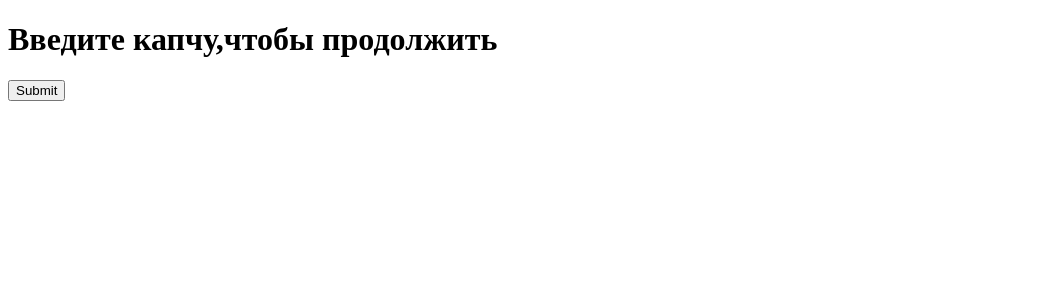
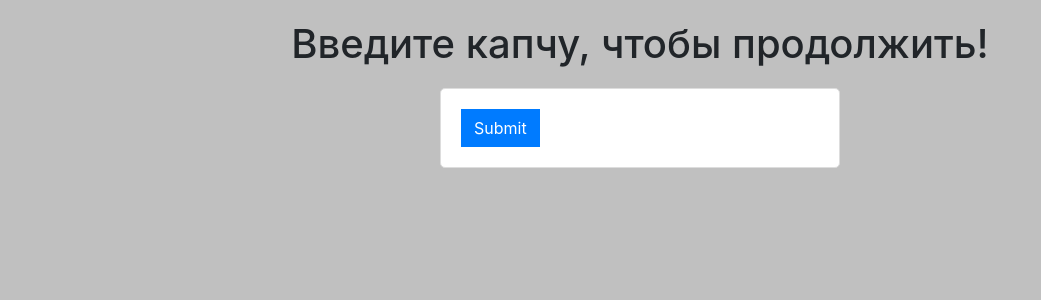
Before and after one commit to llveituppp/flaskWEB, a Flask app: page / in a window 1280 px wide. Shown: the top 300 px of the page, without its empty margins (0-1041 px from the left). Run offline with Flask 3, Linux system fonts and the light colour scheme; some libraries are stand-ins or nearby versions.

Commit message:
asdsadas

```diff
--- a/templates/index.html
+++ b/templates/index.html
@@ -2,15 +2,46 @@
 <html>
 <head>
   <title>Лабораторная 3</title>
+  <link rel="stylesheet" href="https://stackpath.bootstrapcdn.com/bootstrap/4.5.0/css/bootstrap.min.css">
+  <style>
+    body {
+      background-color: #C0C0C0;
+      padding: 20px;
+    }
+
+    h1 {
+      text-align: center;
+      margin-bottom: 20px;
+    }
+
+    form {
+      max-width: 400px;
+      margin: 0 auto;
+      padding: 20px;
+      border: 1px solid #ddd;
+      border-radius: 5px;
+      background-color: #fff;
+    }
+
+    form .form-group {
+      margin-bottom: 20px;
+    }
+
+    form label {
+      font-weight: bold;
+    }
+
+    form .btn-primary {
+      border-radius: 0;
+    }
+  </style>
 </head>
 <body>
-
-    <h1>Введите капчу,чтобы продолжить</h1>
+  <h1>Введите капчу, чтобы продолжить!</h1>
   <form method="POST" action="/">
     {{ form.hidden_tag() }}
     {{ form.recaptcha() }}
-        {{ form.submit() }}
+    {{ form.submit(class="btn btn-primary") }}
   </form>
 </body>
-
 </html>
```
Also changed, not shown: templates/changed_image.html (+26 -3 lines), templates/upload-image.html (+33 -0 lines), app.py (line endings or trailing spaces), static/changed/resized_1576849047_11-16.jpg (added), static/changed/resized_1646408856_4-kartinkin-net-p-kartinki-dlya-prezentatsii-chelovechki-bez-4.png, static/changed/resized_c47dc24eb0fba7c8612f71e21580c541.jpeg (added), static/graph/1576849047_11-16_graph.png (added), static/graph/MINHEEV_DOTA_graph.png (added), static/graph/c47dc24eb0fba7c8612f71e21580c541_graph.png (added), static/graph/govnoed_graph.png (added), upload/1576849047_11-16.jpg (added), upload/MINHEEV_DOTA.jpg (added), upload/c47dc24eb0fba7c8612f71e21580c541.jpeg (added), upload/govnoed.jpg (added), 1 other file. Lines whose indentation alone changed are shown as unchanged.
